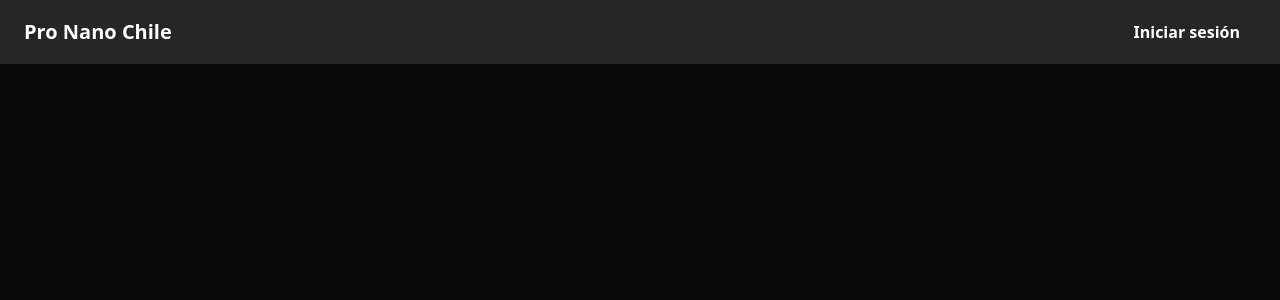
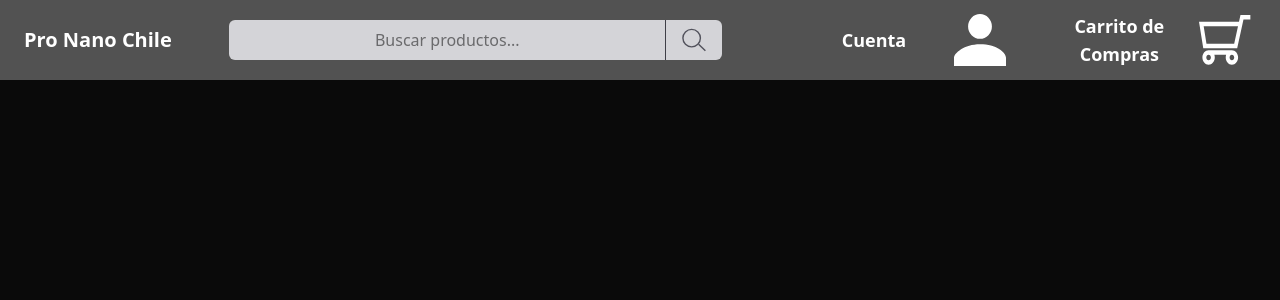
Before and after one commit to GalardonMT/TSI-ECommerce, a Next.js app in the folder frontend/: page / in a window 1280 px wide. Shown: the top 300 px of the page. Built offline with nearby package versions, Linux system fonts and the light colour scheme.

Commit message:
Header: Search bar, carrito (generico, no funcional)

```diff
--- a/frontend/src/app/Header.tsx
+++ /dev/null
@@ -1,96 +0,0 @@
-"use client";
-
-import { useState, useEffect, useRef } from "react";
-
-export default function Header() {
-  const [open, setOpen] = useState(false);
-  const dropdownRef = useRef<HTMLDivElement>(null); // referencia al contenedor
-
-  // Detectar clic fuera
-  useEffect(() => {
-    function handleClickOutside(event: MouseEvent) {
-      if (
-        dropdownRef.current &&
-        !dropdownRef.current.contains(event.target as Node)
-      ) {
-        setOpen(false);
-      }
-    }
-
-    if (open) {
-      document.addEventListener("mousedown", handleClickOutside);
-    } else {
-      document.removeEventListener("mousedown", handleClickOutside);
-    }
-
-    // Limpieza
-    return () => {
-      document.removeEventListener("mousedown", handleClickOutside);
-    };
-  }, [open]);
-
-  return (
-    <header className="w-full bg-neutral-800 text-white px-6 py-3 flex items-center justify-between">
-      {/* Logo */}
-      <a className="text-xl font-bold" href="">
-        Pro Nano Chile
-      </a>
-
-      {/* Botón login/register */}
-      <div className="relative" ref={dropdownRef}>
-        <button
-          onClick={() => setOpen(!open)}
-          className="text-white px-4 py-2 font-semibold"
-        >
-          Iniciar sesión
-        </button>
-
-        {/* Ventana desplegable */}
-        {open && (
-          <div className="absolute right-0 mt-2 w-72 bg-white text-gray-800 rounded-lg shadow-lg p-4 z-50">
-            <form className="space-y-3">
-              <div>
-                <label className="block text-sm font-medium mb-1">Usuario</label>
-                <input
-                  type="text"
-                  placeholder="Ingresa tu usuario"
-                  className="w-full border border-gray-300 rounded-md px-3 py-2 focus:outline-none focus:ring-2 focus:ring-blue-500"
-                />
-              </div>
-
-              <div>
-                <label className="block text-sm font-medium mb-1">Contraseña</label>
-                <input
-                  type="password"
-                  placeholder="********"
-                  className="w-full border border-gray-300 rounded-md px-3 py-2 focus:outline-none focus:ring-2 focus:ring-blue-500"
-                />
-              </div>
-
-              <button
-                type="button"
-                className="w-full bg-blue-600 text-white py-2 rounded-md font-semibold hover:bg-blue-700 transition"
-              >
-                Iniciar sesión
-              </button>
-
-              <button
-                type="button"
-                className="w-full bg-gray-200 text-gray-700 py-2 rounded-md font-semibold hover:bg-gray-300 transition"
-              >
-                Registrarse
-              </button>
-
-              <button
-                type="button"
-                className="w-full text-sm text-blue-600 hover:underline"
-              >
-                ¿Olvidaste tu contraseña?
-              </button>
-            </form>
-          </div>
-        )}
-      </div>
-    </header>
-  );
-}
--- /dev/null
+++ b/frontend/src/app/home/Header.tsx
@@ -0,0 +1,129 @@
+"use client";
+
+import { useState, useEffect, useRef } from "react";
+
+export default function Header() {
+  const [open, setOpen] = useState(false);
+  const dropdownRef = useRef<HTMLDivElement>(null); // referencia al contenedor
+
+  // Detectar clic fuera
+  useEffect(() => {
+    function handleClickOutside(event: MouseEvent) {
+      if (
+        dropdownRef.current &&
+        !dropdownRef.current.contains(event.target as Node)
+      ) {
+        setOpen(false);
+      }
+    }
+
+    if (open) {
+      document.addEventListener("mousedown", handleClickOutside);
+    } else {
+      document.removeEventListener("mousedown", handleClickOutside);
+    }
+
+    // Limpieza
+    return () => {
+      document.removeEventListener("mousedown", handleClickOutside);
+    };
+  }, [open]);
+
+  return (
+    <header className="w-full h-20 bg-neutral-600 text-white px-6 py-3 items-center grid grid-cols-6 grid-rows-1">
+      {/* Logo */}
+      <a className="text-xl font-bold" href="">
+        Pro Nano Chile
+      </a>
+
+      {/* Search Bar */}
+      <form className=" w-4/5 col-span-3 flex items-center divide-zinc-700 divide-x" onSubmit={e => e.preventDefault()}>
+        <input
+          type="text"
+          placeholder="Buscar productos..."
+          className="bg-zinc-300 w-full px-4 py-2 rounded-l-md text-black text-center focus:outline-none focus:ring-2 focus:ring-blue-500"
+        />
+        <button
+          type="submit"
+          className="group bg-zinc-300 hover:bg-zinc-500 text-black px-4 py-2 rounded-r-md font-semibold transition"
+        >
+          <svg className="size-6" viewBox="0 0 51 50" fill="none" xmlns="http://www.w3.org/2000/svg">
+            <circle className="w-full stroke-3 stroke-zinc-600 group-hover:stroke-zinc-300 transition-colors" cx="20.5233" cy="20.9778" r="18.5987"/>
+            <line className="w-full h-full stroke-3 stroke-zinc-600 group-hover:stroke-zinc-300 transition-colors" y1="-1.5" x2="20.3197" y2="-1.5" transform="matrix(0.711303 0.702886 -0.711303 0.702886 34.2129 34.8385)"/>
+          </svg>
+        </button>
+      </form>
+
+      {/* Botón login/register */}
+      <div className="flex flex-row relative justify-self-center" ref={dropdownRef}>
+        <button
+          onClick={() => setOpen(!open)}
+          className="text-white text-lg px-4 py-2 font-semibold whitespace-nowrap flex flex-row items-center justify-center"
+        >
+          Cuenta
+          <svg className="w-13 mx-12" viewBox="0 0 50 50" fill="none" xmlns="http://www.w3.org/2000/svg">
+            <path d="M25 23.8245C28.0388 23.8245 30.9532 22.5695 33.102 20.3355C35.2508 18.1015 36.458 15.0716 36.458 11.9122C36.458 8.75292 35.2508 5.723 33.102 3.48902C30.9532 1.25504 28.0388 0 25 0C21.9612 0 19.0468 1.25504 16.898 3.48902C14.7492 5.723 13.542 8.75292 13.542 11.9122C13.542 15.0716 14.7492 18.1015 16.898 20.3355C19.0468 22.5695 21.9612 23.8245 25 23.8245ZM25 29.0582C9.76591 29.0582 0 37.7983 0 42.0538V50H50V42.0538C50 36.9075 40.7545 29.0582 25 29.0582Z" fill="white"/>
+          </svg>
+
+        </button>
+
+        {/* Ventana desplegable */}
+        {open && (
+          <div className="absolute right-0 mt-16 w-72 bg-white text-gray-800 rounded-lg p-4 z-50">
+            <form className="space-y-3">
+              <div>
+                <label className="block text-sm font-medium mb-1">Usuario</label>
+                <input
+                  type="text"
+                  placeholder="Ingresa tu usuario"
+                  className="w-full border border-gray-300 rounded-md px-3 py-2 focus:outline-none focus:ring-2 focus:ring-blue-500"
+                />
+              </div>
+
+              <div>
+                <label className="block text-sm font-medium mb-1">Contraseña</label>
+                <input
+                  type="password"
+                  placeholder="********"
+                  className="w-full border border-gray-300 rounded-md px-3 py-2 focus:outline-none focus:ring-2 focus:ring-blue-500"
+                />
+              </div>
+
+              <button
+                type="button"
+                className="w-full bg-blue-600 text-white py-2 rounded-md font-semibold hover:bg-blue-700 transition"
+              >
+                Iniciar sesión
+              </button>
+
+              <button
+                type="button"
+                className="w-full bg-gray-200 text-gray-700 py-2 rounded-md font-semibold hover:bg-gray-300 transition"
+              >
+                Registrarse
+              </button>
+
+              <button
+                type="button"
+                className="w-full text-sm text-blue-600 hover:underline"
+              >
+                ¿Olvidaste tu contraseña?
+              </button>
+            </form>
+          </div>
+        )}
+      </div>
+
+      {/* Botón Carrito de compra */}
+      <button className="flex flex-row items-center justify-self-center">
+          <div className="w-24 mx-6 leading-7 text-center text-white text-lg font-bold">Carrito de Compras</div>
+          <div className="px-2">
+            <svg width="52" viewBox="0 0 61 59" fill="none" xmlns="http://www.w3.org/2000/svg">
+              <path d="M44.8144 39.0324L52.1879 5.30195H60.2545V0H48.6631L46.9249 7.95137L0 7.91215L4.98882 39.0322H44.8144V39.0324ZM45.7662 13.2524L41.2897 33.7304H8.75587L5.46766 13.2187L45.7662 13.2524Z" fill="white"/>
+              <path d="M38.6022 58.3543C42.6038 58.3543 45.8594 54.5507 45.8594 49.8756C45.8594 45.2004 42.6038 41.397 38.6022 41.397H11.2598C7.25821 41.397 4.00256 45.2004 4.00256 49.8756C4.00256 54.5507 7.25814 58.3543 11.2598 58.3543C15.2616 58.3543 18.5171 54.5507 18.5171 49.8756C18.5171 48.7528 18.3288 47.6806 17.988 46.6989H31.874C31.5332 47.6806 31.3449 48.7528 31.3449 49.8756C31.345 54.5507 34.6006 58.3543 38.6022 58.3543ZM13.9789 49.8756C13.9789 51.6273 12.7592 53.0524 11.2598 53.0524C9.76053 53.0524 8.5407 51.6273 8.5407 49.8756C8.5407 48.124 9.76046 46.6989 11.2598 46.6989C12.7592 46.6989 13.9789 48.124 13.9789 49.8756ZM41.3214 49.8756C41.3214 51.6273 40.1016 53.0524 38.6023 53.0524C37.103 53.0524 35.8832 51.6273 35.8832 49.8756C35.8832 48.124 37.103 46.6989 38.6023 46.6989C40.1016 46.6989 41.3214 48.124 41.3214 49.8756Z" fill="white"/>
+            </svg>
+          </div>
+      </button>
+    </header>
+  );
+}
--- a/frontend/src/app/page.tsx
+++ b/frontend/src/app/page.tsx
@@ -1,4 +1,4 @@
-import Header from "./Header";
+import Header from "./home/Header";
 
 // app/page.tsx
 export default function Home() {
```
